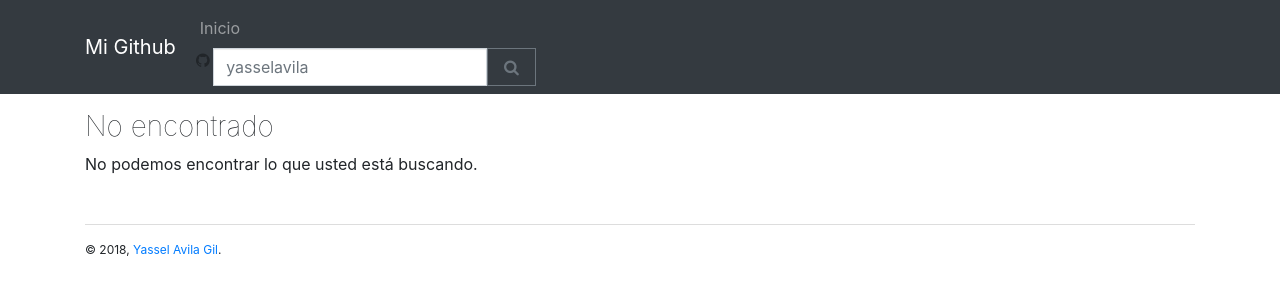
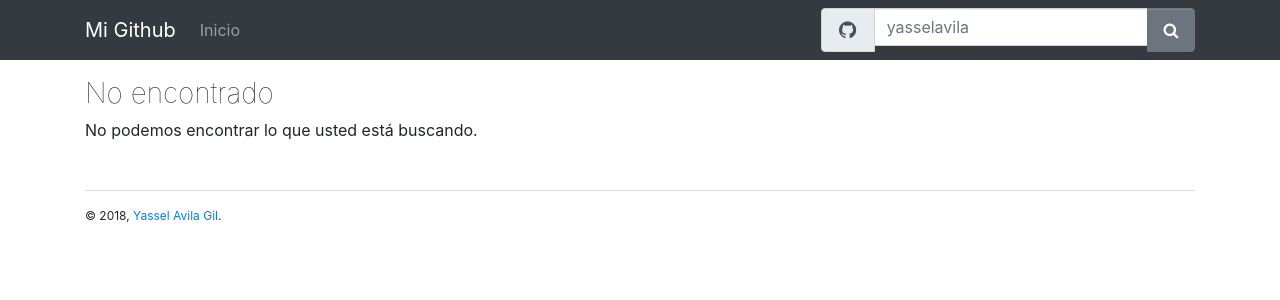
Before and after one commit to yasselavila/ng6-test-app, an Angular app: page /home in a window 1280 px wide. Shown: the top 300 px of the page. Built offline with nearby package versions, Linux system fonts and the light colour scheme.

Commit message:
Search form

```diff
--- a/src/scss/bootstrap.scss
+++ b/src/scss/bootstrap.scss
@@ -83,17 +83,17 @@
 /* - All the utilities ... */
 // @import "~bootstrap/scss/_utilities";
 /* ... or just those you need */
-// @import "~bootstrap/scss/utilities/align";
-@import "~bootstrap/scss/utilities/background";
-@import "~bootstrap/scss/utilities/borders";
-// @import "~bootstrap/scss/utilities/clearfix";
-@import "~bootstrap/scss/utilities/display";
-// @import "~bootstrap/scss/utilities/embed";
-// @import "~bootstrap/scss/utilities/flex";
-// @import "~bootstrap/scss/utilities/float";
-// @import "~bootstrap/scss/utilities/position";
-@import "~bootstrap/scss/utilities/screenreaders";
-@import "~bootstrap/scss/utilities/sizing";
-@import "~bootstrap/scss/utilities/spacing";
-@import "~bootstrap/scss/utilities/text";
-// @import "~bootstrap/scss/utilities/visibility";
+// @import "~bootstrap/scss/utilities/_align";
+@import "~bootstrap/scss/utilities/_background";
+@import "~bootstrap/scss/utilities/_borders";
+// @import "~bootstrap/scss/utilities/_clearfix";
+@import "~bootstrap/scss/utilities/_display";
+// @import "~bootstrap/scss/utilities/_embed";
+// @import "~bootstrap/scss/utilities/_flex";
+@import "~bootstrap/scss/utilities/_float";
+@import "~bootstrap/scss/utilities/_position";
+@import "~bootstrap/scss/utilities/_screenreaders";
+@import "~bootstrap/scss/utilities/_sizing";
+@import "~bootstrap/scss/utilities/_spacing";
+@import "~bootstrap/scss/utilities/_text";
+// @import "~bootstrap/scss/utilities/_visibility";
--- a/src/scss/content.scss
+++ b/src/scss/content.scss
@@ -1,7 +1,7 @@
 main {
   clear: both;
   display: block;
-  margin: 0;
+  margin: 3.8rem 0 0 0;
   padding: 0;
 
   /* Content */
--- a/src/shared/components/nav-bar/nav-bar.component.html
+++ b/src/shared/components/nav-bar/nav-bar.component.html
@@ -1,7 +1,10 @@
-<nav id="main-menu"
-     role="navigation"
-     class="navbar fixed-top navbar-expand-sm navbar-dark bg-dark">
+<nav role="navigation" class="navbar fixed-top navbar-expand-sm navbar-dark bg-dark">
   <div class="container">
+    <a class="navbar-brand" routerLink="/" [title]="title">
+      <img *ngIf="logo" [src]="logo" [alt]="title || ''">
+      <h1 *ngIf="title" [innerText]="title"></h1>
+    </a>
+
     <button type="button"
             class="navbar-toggler"
             [attr.data-toggle]="'collapse'"
@@ -11,21 +14,16 @@
       &#9776;
     </button>
 
-    <a class="navbar-brand" routerLink="/" [title]="title">
-      <img *ngIf="logo" [src]="logo" [alt]="title || ''">
-      <h1 *ngIf="title" [innerText]="title"></h1>
-    </a>
+    <div class="collapse navbar-collapse bg-dark"
+         [ngClass]="{ 'off-canvas': !!offCanvas, 'active': navOpen }"
+         (click)="toggleNavIfOpen($event)">
 
-    <div class="collapse navbar-collapse"
-         [ngClass]="{ 'off-canvas': !!offCanvas, 'active': navOpen }"
-         (click)="toggleNavIfOpen()">
-
-      <div class="collapse-content bg-dark" (click)="stopPropagation($event)">
       <div *ngIf="offCanvas && navOpen" class="header d-none d-xl-block">
         <img *ngIf="logo" [src]="logo" [alt]="title || ''">
         <h1 *ngIf="title" [innerText]="title"></h1>
       </div>
-        <ul class="navbar-nav" (click)="toggleNavIfOpen()">
+
+      <ul class="navbar-nav mr-auto" (click)="toggleNavIfOpen()">
         <li class="nav-item">
           <a class="nav-link"
              routerLink="/"
@@ -44,24 +42,27 @@
         </li>
       </ul>
 
+      <form class="form-inline mr-sm-2 float-right search-bar">
         <div class="input-group">
           <div class="input-group-prepend">
+            <span class="input-group-text" id="basic-addon1">
               <i class="github-circled"></i>
+            </span>
           </div>
           <input #query
-                 type="text"
+                 type="search"
                  class="form-control"
                  placeholder="yasselavila"
                  (keyup.enter)="onSearch(query.value)">
-          <div class="input-group-prepend">
+          <div class="input-group-append">
             <button type="button"
-                    class="btn btn-outline-secondary"
+                    class="btn btn-secondary"
                     (click)="onSearch(query.value)">
               <i class="search"></i>
             </button>
           </div>
         </div>
-      </div>
+      </form>
     </div>
   </div>
 </nav>
--- a/src/shared/components/nav-bar/nav-bar.component.scss
+++ b/src/shared/components/nav-bar/nav-bar.component.scss
@@ -1,3 +1,13 @@
 :host {
   display: block;
+
+  .collapse {
+    .search-bar {
+      margin: 0 !important;
+
+      i.github-circled {
+        font-size: 1.25rem;
+      }
+    }
+  }
 }
--- a/src/shared/components/nav-bar/nav-bar.component.ts
+++ b/src/shared/components/nav-bar/nav-bar.component.ts
@@ -98,7 +98,9 @@ export class NavBarComponent extends ChangeDetectionComponent {
     return text.replace(/[^a-z0-9\-_]/i, '');
   }
 
-  public onSearch(query: string): void {
+  public onSearch(query: string, event?: any): void {
+    this.stopPropagation(event);
+
     this.searchEmitter.change
       .emit(
         this.normalizeSearchQuery(query)
```
Lines whose indentation alone changed are shown as unchanged.
